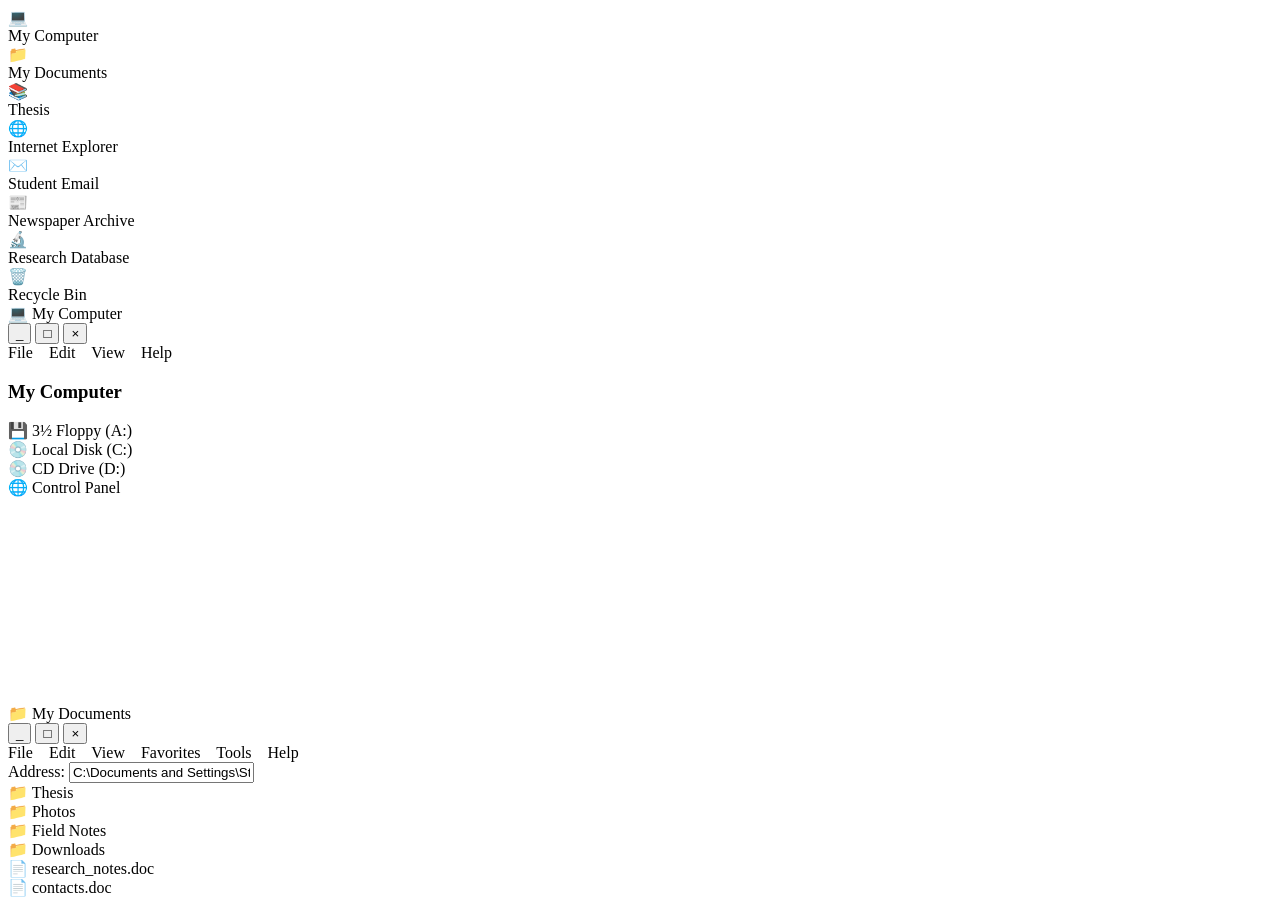
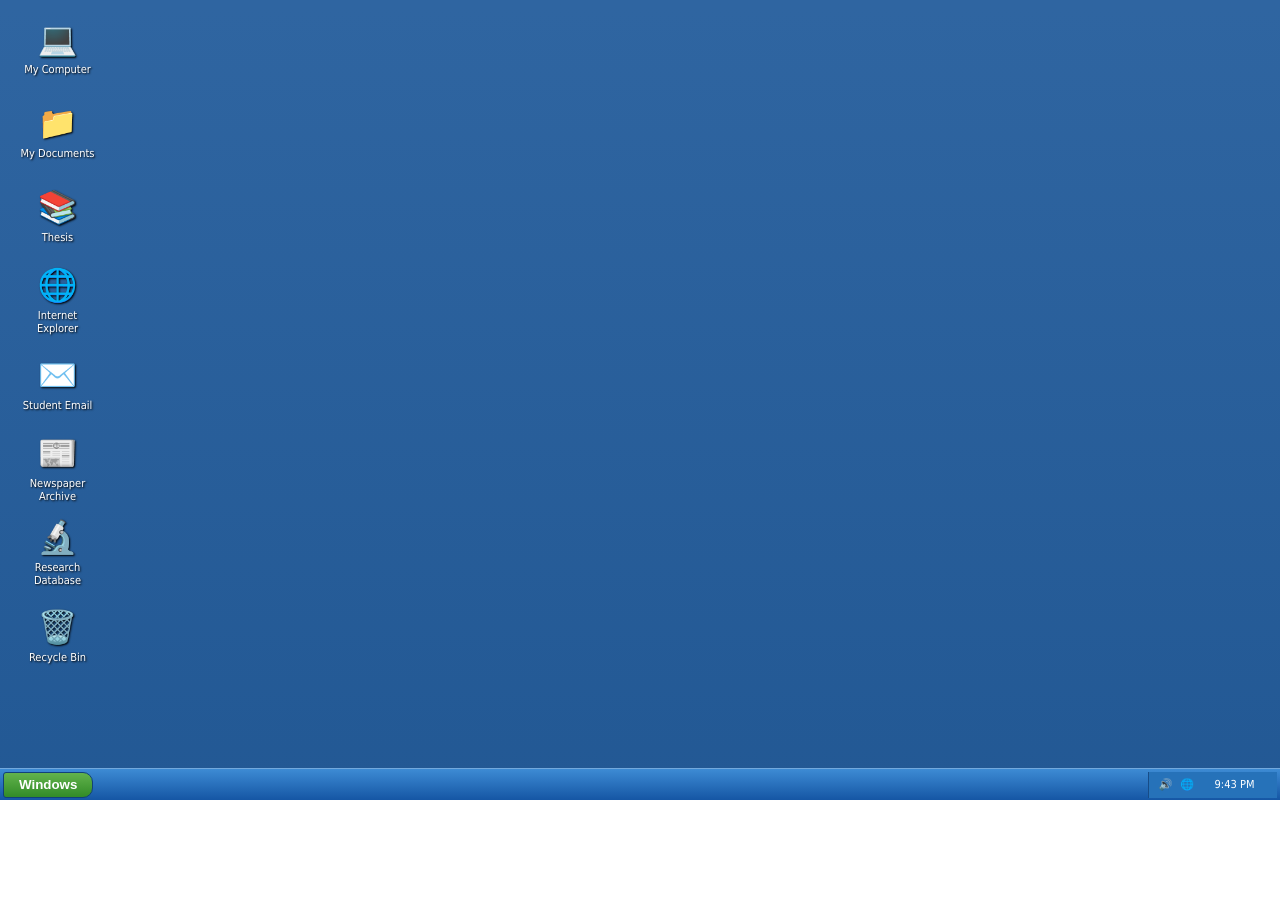
Before and after one commit to vaulte/vaulte, a plain HTML site: page index.html in a window 1280 px wide. Shown: the top 900 px of the page. After the commit the page ends 800 px from the top, so only its background shows below. Drawn offline with Linux system fonts and the light colour scheme; the site is published under a folder, as on GitHub Pages, so addresses that start at the root find nothing.

Commit message:
Update index.html

```diff
--- a/index.html
+++ b/index.html
@@ -11,7 +11,7 @@
 
     <title>STANASTASIA UNIVERSITY COMPUTER</title>
 
-    <link rel="stylesheet" href="/css/desktop.css">
+<link rel="stylesheet" href="./css/desktop.css" />
 
 </head>
 
@@ -936,7 +936,7 @@
 </div>
 
 
-<script src="/css/desktop.js"></script>
+<script src="./css/desktop.js"></script>
 
 </body>
 
```
